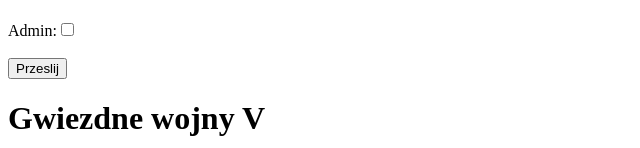
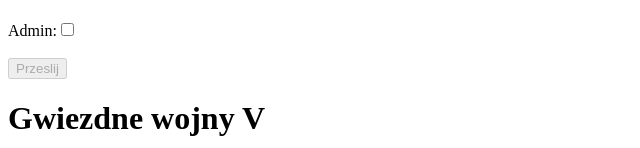
Before and after one commit to Marcin-podgorski93/Task_ZrozumiecReact, a React (Vite) app in the folder zrozumiec-react/: page / in a window 1280 px wide. Shown: the part 294-442 px from the top of the page, without its empty margins (0-640 px from the left). Built offline with nearby package versions, Linux system fonts and the light colour scheme.

Commit message:
Add exclusion to the button when inputValue and texAreaValue are equal to 0

```diff
--- a/zrozumiec-react/src/components/Form2.jsx
+++ b/zrozumiec-react/src/components/Form2.jsx
@@ -65,7 +65,7 @@
             id="text"
             cols="20"
             rows="5"
-            value={inputValue}
+            value={textAreaValue}
             onChange={(e) => setAreaValue(e.target.value)}
           ></textarea>
         </div>
@@ -82,7 +82,12 @@
           </label>
         </div>
         <br />
-        <button type="submit">Przeslij</button>
+        <button
+          type="submit"
+          disabled={inputValue.length === 0 || textAreaValue === ""}
+        >
+          Przeslij
+        </button>
       </form>
     </>
   );
```
